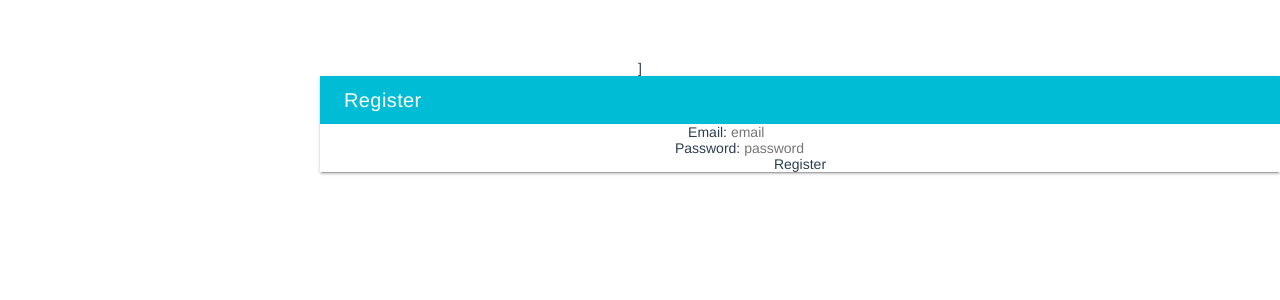
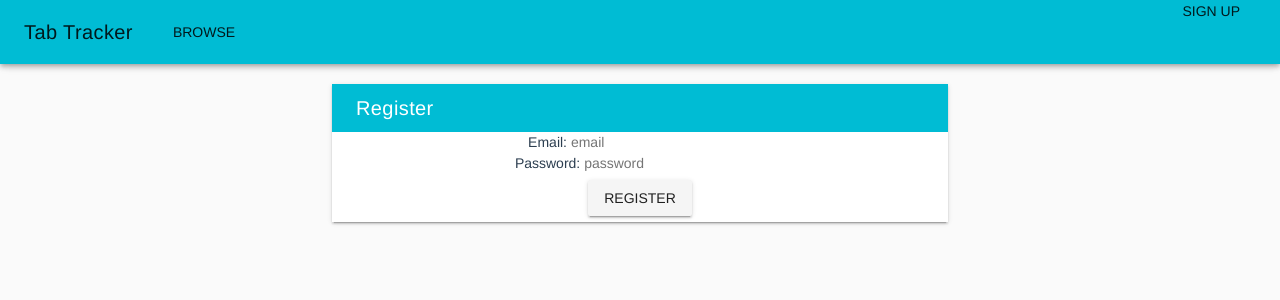
Before and after one commit to devsubhro/tab-tracker, a Vue app in the folder client/: page /#/register in a window 1280 px wide. Shown: the top 300 px of the page. Built offline with nearby package versions, Linux system fonts and the light colour scheme.

Commit message:
tweaked the register view and added a header with links

```diff
--- a/client/src/App.vue
+++ b/client/src/App.vue
@@ -1,13 +1,24 @@
 <template>
   <div id="app">
-    <!-- <img src="./assets/logo.png"> -->
-    <router-view/>
+    <v-app>
+      <page-header />
+
+      <main>
+        <v-container fluid>
+          <router-view/>
+        </v-container>
+      </main>
+    </v-app>
   </div>
 </template>
 
 <script>
+import PageHeader from '@/components/Header.vue'
 export default {
-  name: 'App'
+  name: 'App',
+  components: {
+    PageHeader
+  }
 }
 </script>
 
--- /dev/null
+++ b/client/src/components/Header.vue
@@ -0,0 +1,29 @@
+<template>
+    <v-toolbar fixed class="cyan">
+        <v-toolbar-title class="mr-4">
+            Tab Tracker
+        </v-toolbar-title>
+        <v-toolbar-items>
+            <v-btn flat>
+                browse
+            </v-btn>
+        </v-toolbar-items>
+        <v-spacer></v-spacer>
+        <v-toolbar-items>
+            <router-link to="register">
+                <v-btn flat>Sign Up</v-btn>
+            </router-link>
+
+        </v-toolbar-items>
+    </v-toolbar>
+</template>
+
+<script>
+export default {
+
+}
+</script>
+
+<style scoped>
+
+</style>
--- a/client/src/components/Register.vue
+++ b/client/src/components/Register.vue
@@ -1,6 +1,6 @@
 <template>
-<v-layout column>]
-    <v-flex xs6 offset-xs3>
+<v-layout column>
+    <v-flex xs6 offset-xs3 style="margin-right:25%">
         <div class="white elevation-2">
             <v-toolbar flat dense class="cyan" dark>
                 <v-toolbar-title>Register</v-toolbar-title>
@@ -10,7 +10,7 @@
                 <br />
                 Password: <input name="password" type="password" placeholder="password" v-model="password" />
                 <br />
-                <button @click="register">Register</button>
+                <v-btn @click="register">Register</v-btn>
                 <div class="error" v-html="error"></div>
                 <div class="success" v-html="success"></div>
             </div>
```
